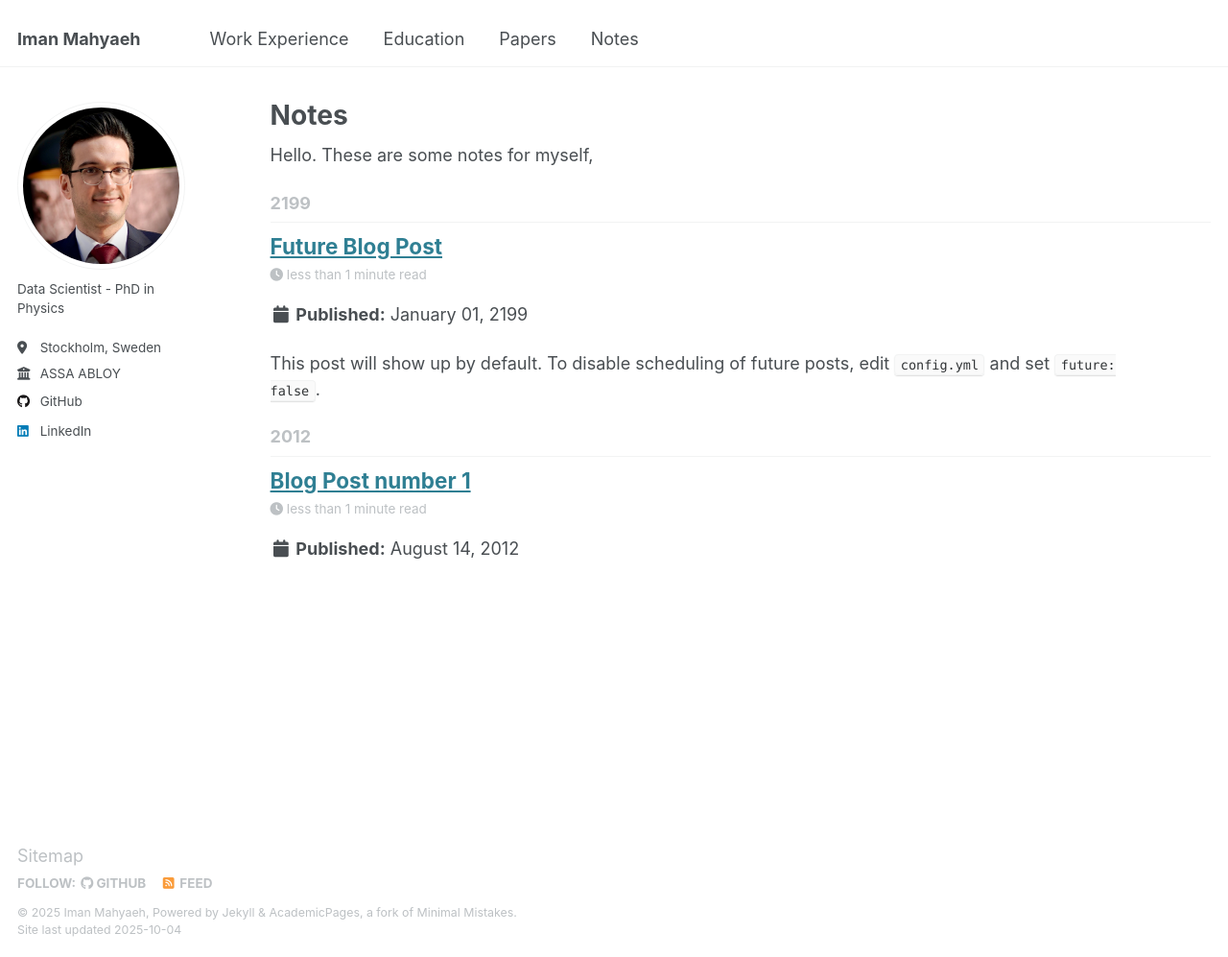
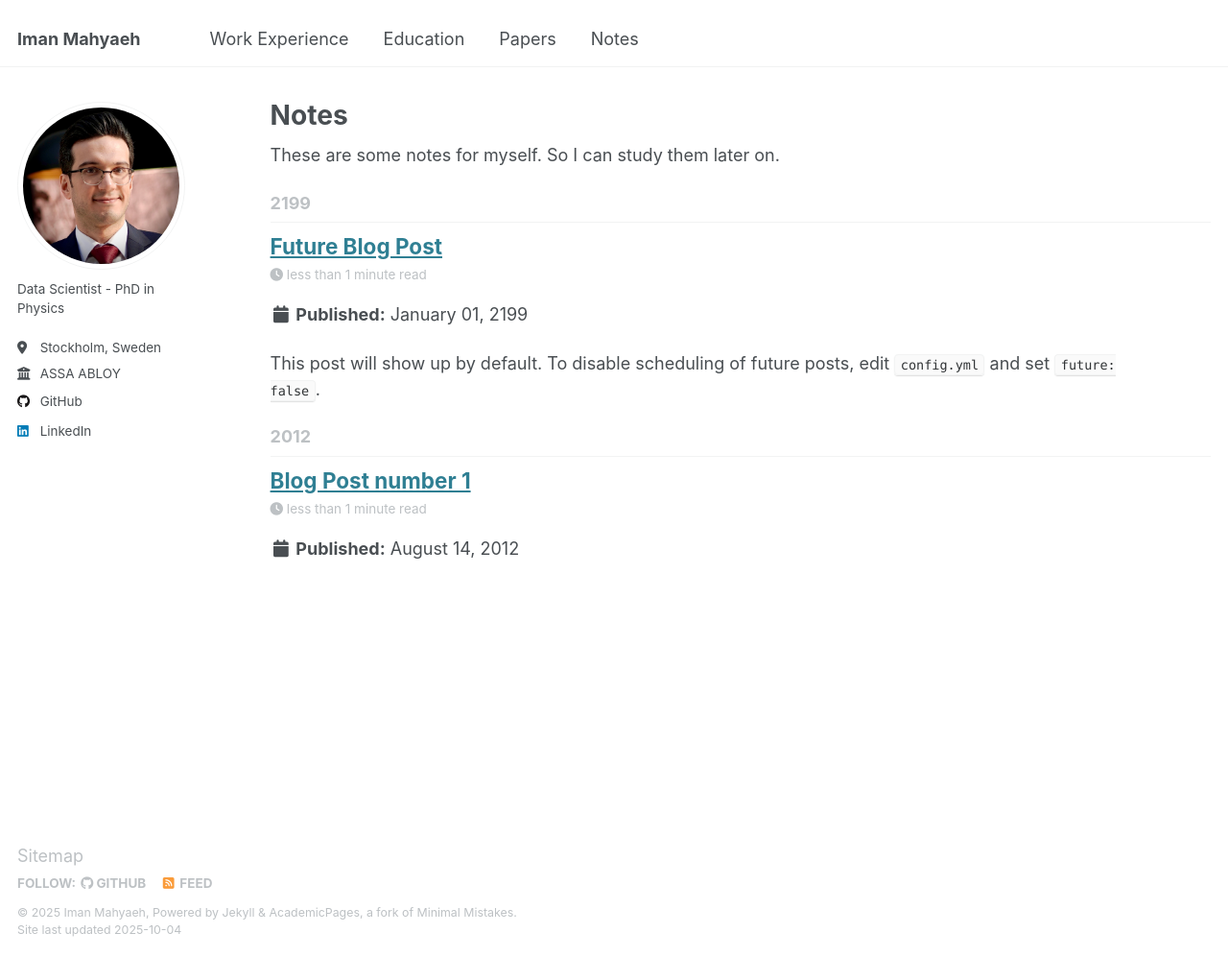
Before and after one commit to imanm24/imanm24.github.io, a Jekyll site: the page built from _pages/year-archive.html, in a window 1280 px wide and 997 px high. Shown: the whole window at 96% size. Built offline with Jekyll 4.4.1, drawn with Linux system fonts in a browser that asks for light colours.

Commit message:
Update year-archive.html

```diff
--- a/_pages/year-archive.html
+++ b/_pages/year-archive.html
@@ -6,7 +6,7 @@ author_profile: true
 redirect_from:
   - /wordpress/blog-posts/
 ---
-Hello. These are some notes for myself,
+These are some notes for myself. So I can study them later on.
 {% include base_path %}
 {% capture written_year %}'None'{% endcapture %}
 {% for post in site.posts %}
```
